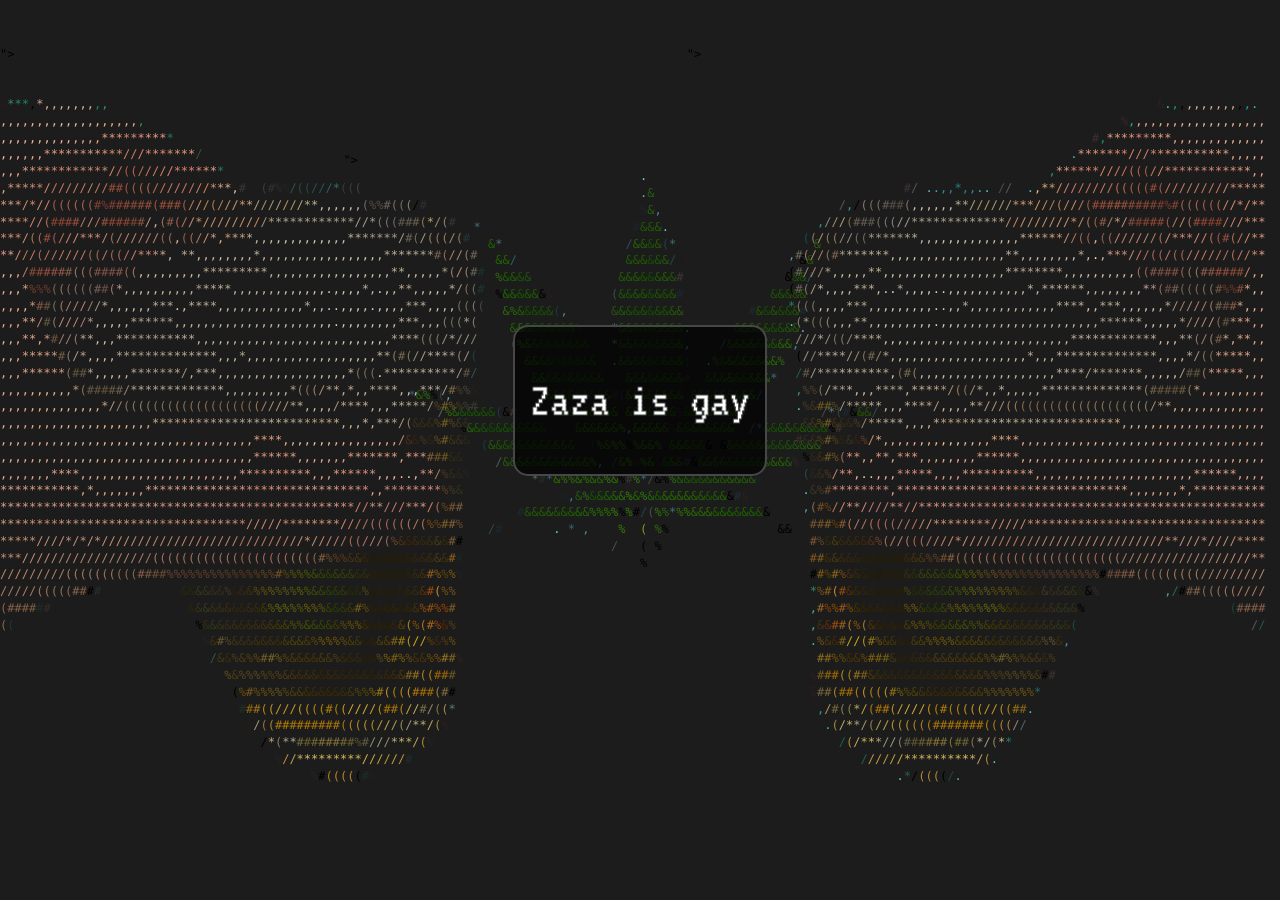
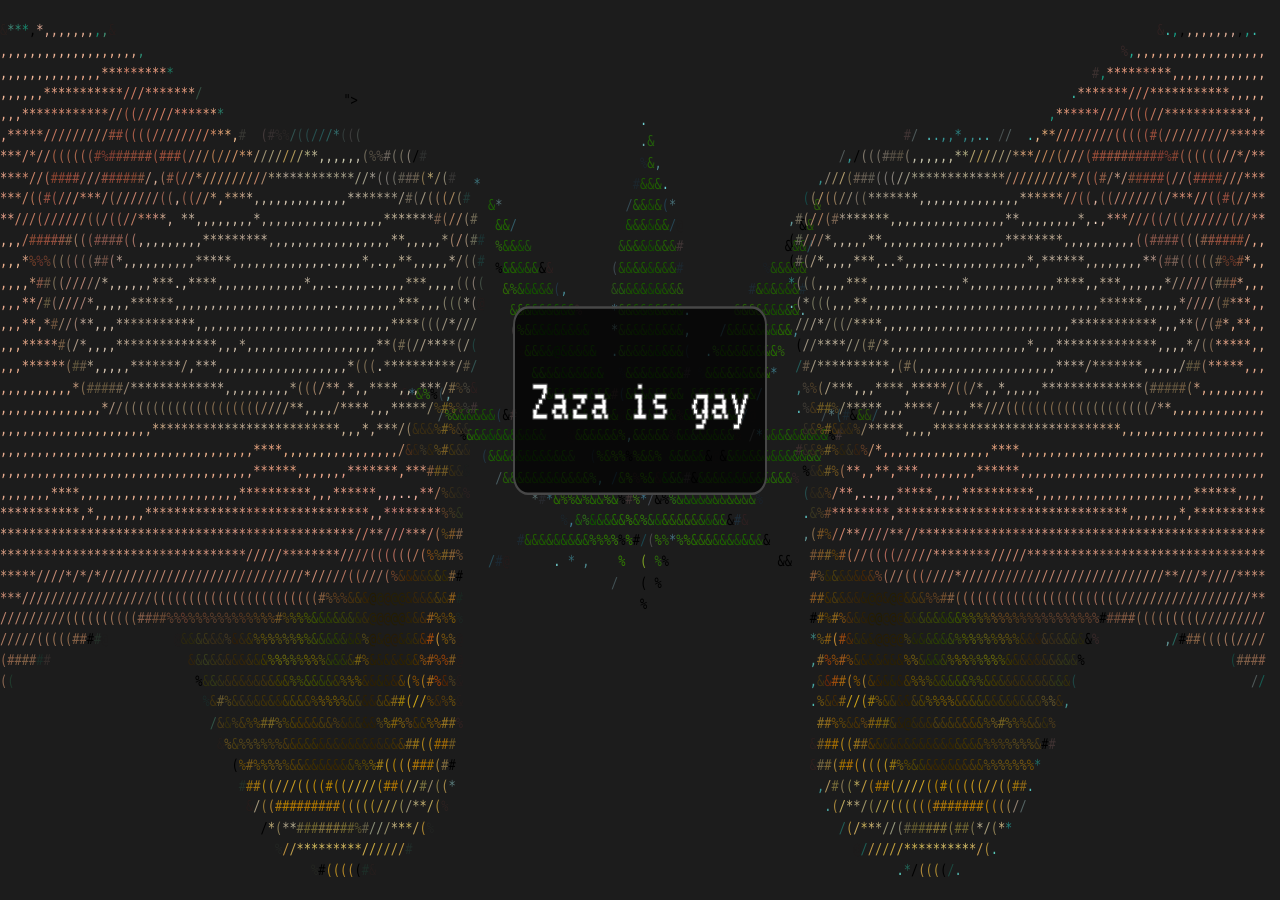
Before and after one commit to Juzu01/zaza, a plain HTML site: page index.html in a window 1280 px wide. Before the commit the page ends 800 px from the top, so only its background shows below. Drawn offline with Linux system fonts and the light colour scheme.

Commit message:
Update index.html

```diff
--- a/index.html
+++ b/index.html
@@ -15,24 +15,18 @@
             }
         }
 
-        }
-
-        .ascii-background-zaza {
+        body {
             animation: scrollAnimation 4s infinite alternate linear;
-            transform-origin: top;
-            transform: scaleY(2);
-            /* Other existing styles */
-            position: fixed;
+            transform-origin: center; /* Center scaling on both top and bottom */
+            transform: scaleY(2); /* Initial scaling at 200% */
+            background-color: #1c1c1c;
+            margin: 0;
+            height: 100vh;
             display: flex;
             justify-content: center;
             align-items: center;
-            width: 100%;
-            top: 0;
-            height: 100%;
             overflow: hidden;
-            z-index: -1;
         }
-
 
         body {
             background-color: #1c1c1c;
@@ -55,7 +49,7 @@
         }
 
         .ascii-background-right {
-            position: fixed;
+            position: absolute;
             top: 0;
             right: 0;
             awd
```
